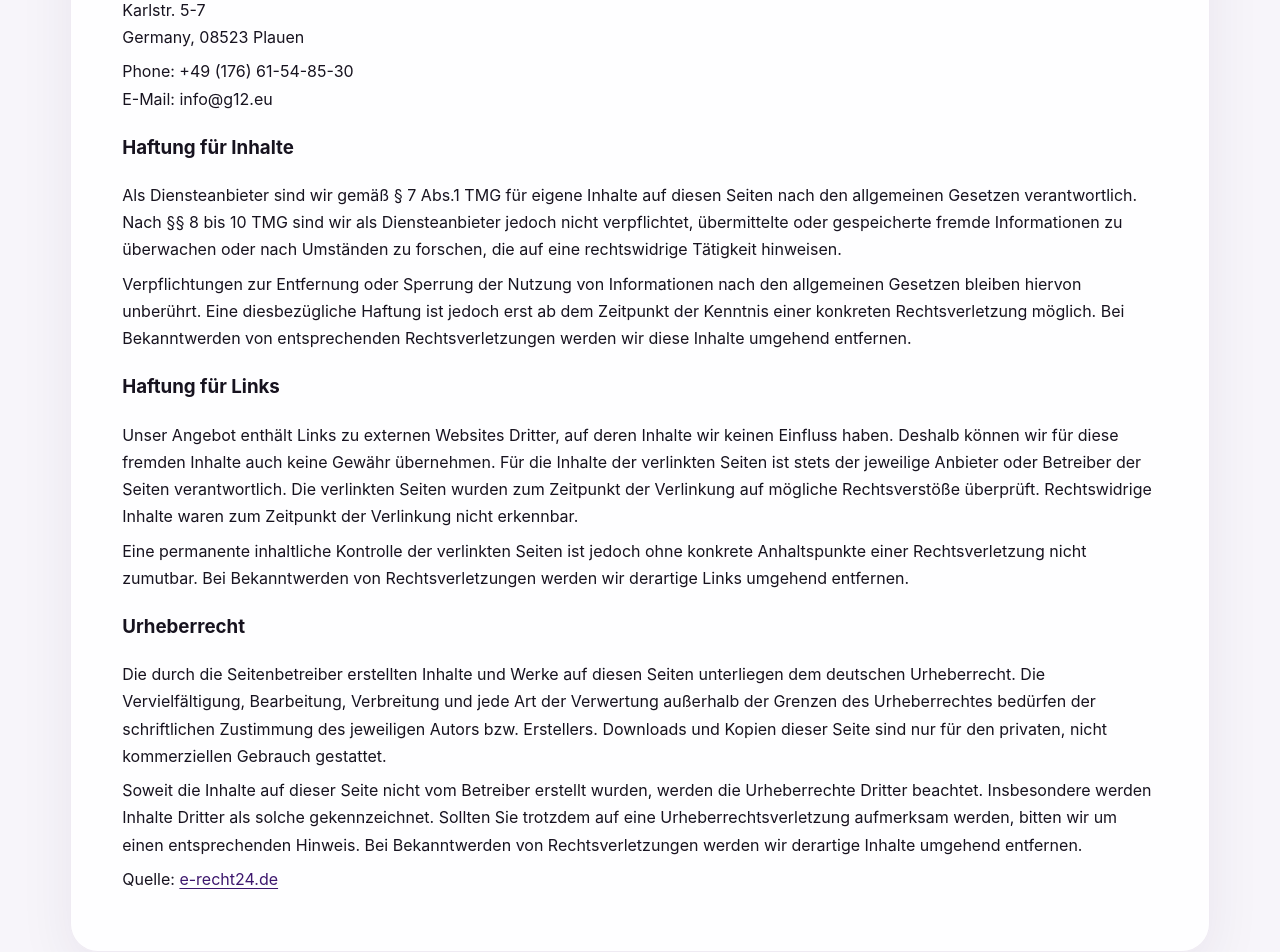
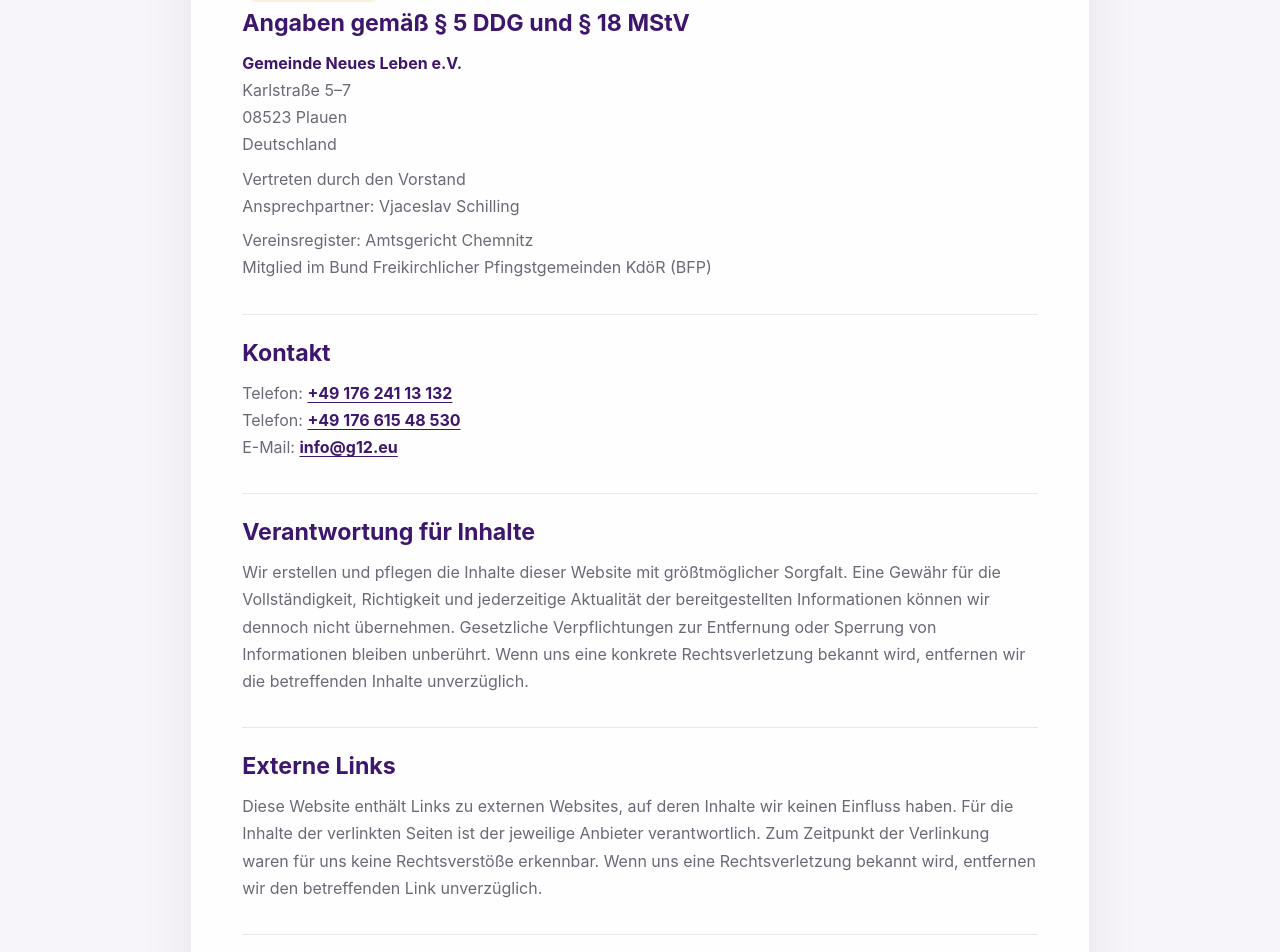
Before and after one commit to dignityinside/g12_eu, a Vue app: page /imprint in a window 1280 px wide. Shown: the part 320-1272 px from the top of the page. Built offline with nearby package versions, Linux system fonts and the light colour scheme.

Commit message:
Implement new design

```diff
--- a/src/views/ImprintView.vue
+++ b/src/views/ImprintView.vue
@@ -1,50 +1,76 @@
 <script setup>
-  import MediaBlock from '../components/MediaBlock.vue';
+import MediaBlock from '../components/MediaBlock.vue';
 </script>
 
 <template>
   <main>
     <div class="imprint">
       <media-block :title="$t('menu.imprint')" id="imprint" is-page-title>
-      <p>Gemeinde Neues Leben e.V.<br>Karlstr. 5-7<br>Germany, 08523 Plauen</p>
+        <p class="imprint__updated">Stand: August 2026</p>
 
-      <p>{{ $t('text.phone') }}: +49 (176) 61-54-85-30<br>E-Mail: info@g12.eu</p>
+        <section>
+          <h2>Angaben gemäß § 5 DDG und § 18 MStV</h2>
+          <address>
+            <strong>Gemeinde Neues Leben e.V.</strong><br>
+            Karlstraße 5–7<br>
+            08523 Plauen<br>
+            Deutschland
+          </address>
 
-      <h3>Haftung f&uuml;r Inhalte</h3>
+          <p>
+            Vertreten durch den Vorstand<br>
+            Ansprechpartner: Vjaceslav Schilling
+          </p>
 
-      <p>Als Diensteanbieter sind wir gem&auml;&szlig; &sect; 7 Abs.1 TMG f&uuml;r eigene Inhalte auf diesen Seiten nach
-        den allgemeinen Gesetzen verantwortlich. Nach &sect;&sect; 8 bis 10 TMG sind wir als Diensteanbieter jedoch
-        nicht verpflichtet, &uuml;bermittelte oder gespeicherte fremde Informationen zu &uuml;berwachen oder nach Umst&auml;nden
-        zu forschen, die auf eine rechtswidrige T&auml;tigkeit hinweisen.</p>
-      <p>Verpflichtungen zur Entfernung oder Sperrung der Nutzung von Informationen nach den allgemeinen Gesetzen
-        bleiben hiervon unber&uuml;hrt. Eine diesbez&uuml;gliche Haftung ist jedoch erst ab dem Zeitpunkt der Kenntnis
-        einer konkreten Rechtsverletzung m&ouml;glich. Bei Bekanntwerden von entsprechenden Rechtsverletzungen werden
-        wir diese Inhalte umgehend entfernen.</p>
+          <p>
+            Vereinsregister: Amtsgericht Chemnitz<br>
+            Mitglied im Bund Freikirchlicher Pfingstgemeinden KdöR (BFP)
+          </p>
+        </section>
 
-      <h3>Haftung f&uuml;r Links</h3>
+        <section>
+          <h2>Kontakt</h2>
+          <p>
+            Telefon: <a href="tel:+4917624113132">+49 176 241 13 132</a><br>
+            Telefon: <a href="tel:+4917661548530">+49 176 615 48 530</a><br>
+            E-Mail: <a href="mailto:info@g12.eu">info@g12.eu</a>
+          </p>
+        </section>
 
-      <p>Unser Angebot enth&auml;lt Links zu externen Websites Dritter, auf deren Inhalte wir keinen Einfluss haben.
-        Deshalb k&ouml;nnen wir f&uuml;r diese fremden Inhalte auch keine Gew&auml;hr &uuml;bernehmen. F&uuml;r die
-        Inhalte der verlinkten Seiten ist stets der jeweilige Anbieter oder Betreiber der Seiten verantwortlich. Die
-        verlinkten Seiten wurden zum Zeitpunkt der Verlinkung auf m&ouml;gliche Rechtsverst&ouml;&szlig;e &uuml;berpr&uuml;ft.
-        Rechtswidrige Inhalte waren zum Zeitpunkt der Verlinkung nicht erkennbar.</p>
-      <p>Eine permanente inhaltliche Kontrolle der verlinkten Seiten ist jedoch ohne konkrete Anhaltspunkte einer
-        Rechtsverletzung nicht zumutbar. Bei Bekanntwerden von Rechtsverletzungen werden wir derartige Links umgehend
-        entfernen.</p>
+        <section>
+          <h2>Verantwortung für Inhalte</h2>
+          <p>Wir erstellen und pflegen die Inhalte dieser Website mit größtmöglicher Sorgfalt. Eine Gewähr für die Vollständigkeit, Richtigkeit und jederzeitige Aktualität der bereitgestellten Informationen können wir dennoch nicht übernehmen. Gesetzliche Verpflichtungen zur Entfernung oder Sperrung von Informationen bleiben unberührt. Wenn uns eine konkrete Rechtsverletzung bekannt wird, entfernen wir die betreffenden Inhalte unverzüglich.</p>
+        </section>
 
-      <h3>Urheberrecht</h3>
+        <section>
+          <h2>Externe Links</h2>
+          <p>Diese Website enthält Links zu externen Websites, auf deren Inhalte wir keinen Einfluss haben. Für die Inhalte der verlinkten Seiten ist der jeweilige Anbieter verantwortlich. Zum Zeitpunkt der Verlinkung waren für uns keine Rechtsverstöße erkennbar. Wenn uns eine Rechtsverletzung bekannt wird, entfernen wir den betreffenden Link unverzüglich.</p>
+        </section>
 
-      <p>Die durch die Seitenbetreiber erstellten Inhalte und Werke auf diesen Seiten unterliegen dem deutschen
-        Urheberrecht. Die Vervielf&auml;ltigung, Bearbeitung, Verbreitung und jede Art der Verwertung au&szlig;erhalb
-        der Grenzen des Urheberrechtes bed&uuml;rfen der schriftlichen Zustimmung des jeweiligen Autors bzw. Erstellers.
-        Downloads und Kopien dieser Seite sind nur f&uuml;r den privaten, nicht kommerziellen Gebrauch gestattet.</p>
-      <p>Soweit die Inhalte auf dieser Seite nicht vom Betreiber erstellt wurden, werden die Urheberrechte Dritter
-        beachtet. Insbesondere werden Inhalte Dritter als solche gekennzeichnet. Sollten Sie trotzdem auf eine
-        Urheberrechtsverletzung aufmerksam werden, bitten wir um einen entsprechenden Hinweis. Bei Bekanntwerden von
-        Rechtsverletzungen werden wir derartige Inhalte umgehend entfernen.</p>
+        <section>
+          <h2>Urheberrecht</h2>
+          <p>Die von uns erstellten Inhalte und Werke auf dieser Website unterliegen dem deutschen Urheberrecht. Jede Verwertung außerhalb der gesetzlichen Grenzen des Urheberrechts bedarf der vorherigen Zustimmung des jeweiligen Rechteinhabers. Soweit Inhalte nicht von uns erstellt wurden, beachten wir die Rechte Dritter und kennzeichnen solche Inhalte entsprechend. Hinweise auf mögliche Urheberrechtsverletzungen nehmen wir unter der oben genannten E-Mail-Adresse entgegen.</p>
+        </section>
 
-      <p>Quelle: <a href="https://www.e-recht24.de" rel="nofollow">e-recht24.de</a></p>
+        <section>
+          <h2>Verbraucherstreitbeilegung</h2>
+          <p>Wir sind weder verpflichtet noch bereit, an einem Streitbeilegungsverfahren vor einer Verbraucherschlichtungsstelle teilzunehmen.</p>
+        </section>
+
       </media-block>
     </div>
   </main>
 </template>
+
+<style scoped lang="scss">
+@use '@assets/scss/main.scss' as *;
+
+.imprint { max-width: 900px; margin: 0 auto; }
+.imprint__updated { width: fit-content; margin: 0 0 1.5rem; padding: .35rem .65rem; border-radius: 999px; background: rgba($color-secondary,.2); color: $color-primary; font-size: .76rem; font-weight: 800; }
+.imprint section + section { margin-top: 2rem; padding-top: 1.5rem; border-top: 1px solid rgba($color-primary,.1); }
+.imprint h2 { margin: 0 0 .75rem; color: $color-primary; font-size: clamp(1.15rem,3vw,1.45rem); line-height: 1.25; }
+.imprint p { color: $color-muted; }
+.imprint address { color: $color-muted; font-style: normal; }
+.imprint address strong { color: $color-primary; }
+.imprint a { font-weight: 750; }
+</style>
```
